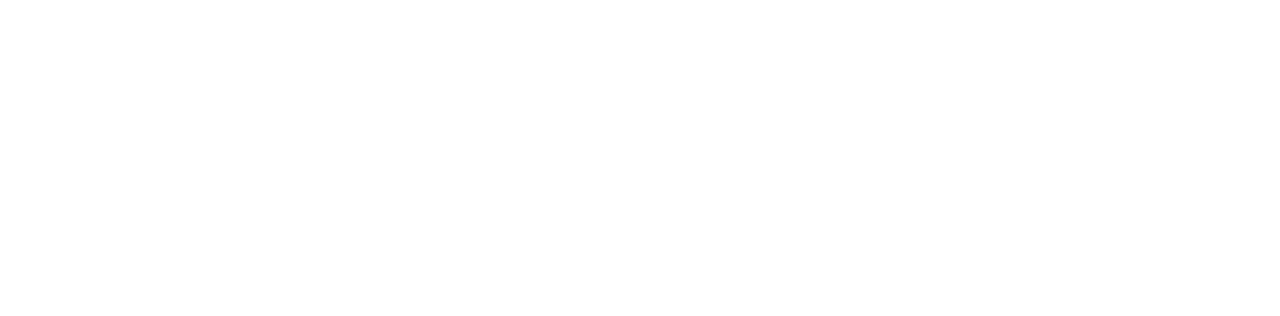
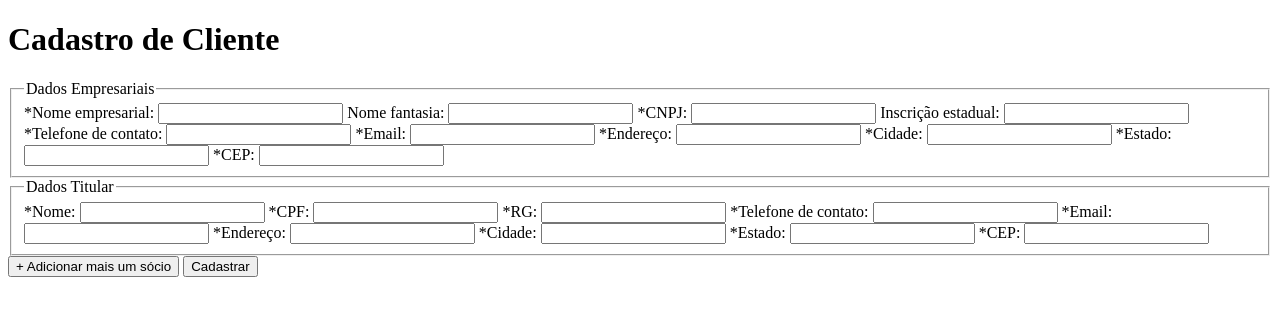
Before and after one commit to marcosliarte/accounting-storage-system, a website: page registration-form.html in a window 1280 px wide. Drawn offline with Linux system fonts and the light colour scheme.

Commit message:
added registration form file

```diff
--- a/registration-form.html
+++ b/registration-form.html
@@ -1,11 +1,83 @@
 <!DOCTYPE html>
-<html lang="en">
+<html lang="pt-BR">
 <head>
     <meta charset="UTF-8">
     <meta name="viewport" content="width=device-width, initial-scale=1.0">
-    <title>Cadastro de empresa</title>
+    <title>Cadastro de Cliente</title>
+    <link rel="stylesheet" href="css/styles.css">
 </head>
 <body>
+    <div class="container">
+        <h1>Cadastro de Cliente</h1>
+        <form id="cadastroClienteForm">
+            <fieldset>
+                <legend>Dados Empresariais</legend>
+                <label for="nomeEmpresarial">*Nome empresarial:</label>
+                <input type="text" id="nomeEmpresarial" name="nomeEmpresarial" required>
 
+                <label for="nomeFantasia">Nome fantasia:</label>
+                <input type="text" id="nomeFantasia" name="nomeFantasia">
+
+                <label for="cnpj">*CNPJ:</label>
+                <input type="text" id="cnpj" name="cnpj" required>
+
+                <label for="inscricaoEstadual">Inscrição estadual:</label>
+                <input type="text" id="inscricaoEstadual" name="inscricaoEstadual">
+
+                <label for="telefoneContato">*Telefone de contato:</label>
+                <input type="tel" id="telefoneContato" name="telefoneContato" required>
+
+                <label for="email">*Email:</label>
+                <input type="email" id="email" name="email" required>
+
+                <label for="endereco">*Endereço:</label>
+                <input type="text" id="endereco" name="endereco" required>
+
+                <label for="cidade">*Cidade:</label>
+                <input type="text" id="cidade" name="cidade" required>
+
+                <label for="estado">*Estado:</label>
+                <input type="text" id="estado" name="estado" required>
+
+                <label for="cep">*CEP:</label>
+                <input type="text" id="cep" name="cep" required>
+            </fieldset>
+
+            <fieldset id="dadosTitular">
+                <legend>Dados Titular</legend>
+                <label for="nomeTitular">*Nome:</label>
+                <input type="text" id="nomeTitular" name="nomeTitular" required>
+
+                <label for="cpfTitular">*CPF:</label>
+                <input type="text" id="cpfTitular" name="cpfTitular" required>
+
+                <label for="rgTitular">*RG:</label>
+                <input type="text" id="rgTitular" name="rgTitular" required>
+
+                <label for="telefoneTitular">*Telefone de contato:</label>
+                <input type="tel" id="telefoneTitular" name="telefoneTitular" required>
+
+                <label for="emailTitular">*Email:</label>
+                <input type="email" id="emailTitular" name="emailTitular" required>
+
+                <label for="enderecoTitular">*Endereço:</label>
+                <input type="text" id="enderecoTitular" name="enderecoTitular" required>
+
+                <label for="cidadeTitular">*Cidade:</label>
+                <input type="text" id="cidadeTitular" name="cidadeTitular" required>
+
+                <label for="estadoTitular">*Estado:</label>
+                <input type="text" id="estadoTitular" name="estadoTitular" required>
+
+                <label for="cepTitular">*CEP:</label>
+                <input type="text" id="cepTitular" name="cepTitular" required>
+            </fieldset>
+
+            <button type="button" id="addSocio">+ Adicionar mais um sócio</button>
+            <input type="submit" value="Cadastrar">
+        </form>
+    </div>
+
+    <script src="js/script.js"></script>
 </body>
 </html>
```
Also changed, not shown: 1 other file.
